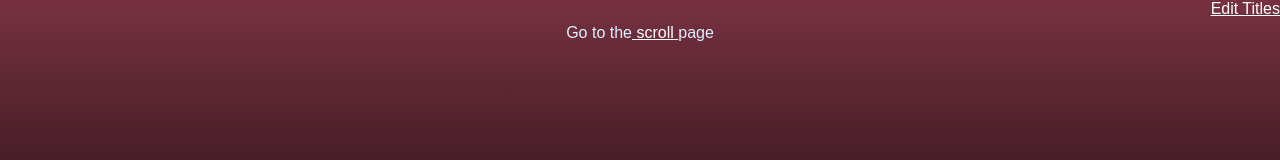
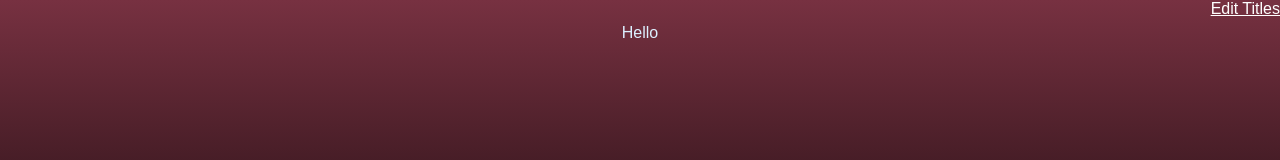
Before and after one commit to mglittleton/library_scroll, a React (Create React App) app in the folder library_scroll/: page /admin in a window 1280 px wide. Shown: the top 160 px of the page. Built offline with nearby package versions, Linux system fonts and the light colour scheme.

Commit message:
Built ProtectedRoute

```diff
--- a/library_scroll/src/App.js
+++ b/library_scroll/src/App.js
@@ -1,5 +1,5 @@
 import React, { Component } from 'react';
-import { Route } from 'react-router-dom';
+import { Route, Switch} from 'react-router-dom';
 import 'slick-carousel/slick/slick.css';
 import 'slick-carousel/slick/slick-theme.css';
 
@@ -10,6 +10,7 @@ import NavBar from './Components/NavBar';
 import SignIn from './Components/User/SignIn';
 import Admin from './Components/Admin';
 import Register from './Components/User/Register';
+import ProtectedRoute from './Components/User/ProtectedRoute';
 
 const { REACT_APP_GOOGLE_API_KEY, REACT_APP_MODE } = process.env;
 
@@ -54,17 +55,20 @@ class App extends Component {
 
   render() {
     const { books } = this.state;
+    localStorage.setItem('authToken', 'blah');
+
     return (
       <div className="App">
         <NavBar />
-        <Route
-          exact
-          path="/"
-          render={(props) => <Scroll books={books} {...props} />}
-        />
-        <Route path="/signin/" render={(props) => <SignIn {...props} />} />
-        <Route path="/register/" render={(props) => <Register {...props} />} />
-        <Route path="/admin/" render={(props) => <Admin {...props} />} />
+        <Switch>
+          <ProtectedRoute exact path="/" books={books} component={Scroll} />
+          <ProtectedRoute path="/admin" component={Admin} />
+          <Route path="/signin/" render={(props) => <SignIn {...props} />} />
+          <Route
+            path="/register/"
+            render={(props) => <Register {...props} />}
+          />
+        </Switch>
       </div>
     );
   }
--- a/library_scroll/src/Components/Admin.js
+++ b/library_scroll/src/Components/Admin.js
@@ -1,14 +1,10 @@
-import { Link } from 'react-router-dom';
+import { Link, Switch } from 'react-router-dom';
+import ProtectedRoute from './User/ProtectedRoute';
 
 function Admin() {
   return (
     <div>
-      Go to the
-      <Link to="/" style={{ color: 'white' }}>
-        {' '}
-        scroll{' '}
-      </Link>
-      page
+      Hello
     </div>
   );
 }
--- a/library_scroll/src/Components/NavBar.js
+++ b/library_scroll/src/Components/NavBar.js
@@ -5,7 +5,7 @@ function NavBar() {
   return (
     <FlexRow justifyBetween style={{ height: '3vh', fontSize: '1em' }}>
       <div></div>
-      <Link to="/signin" style={{ color: 'white' }}>
+      <Link to="/admin" style={{ color: 'white' }}>
         Edit Titles
       </Link>
     </FlexRow>
--- a/library_scroll/src/Components/Scroll.js
+++ b/library_scroll/src/Components/Scroll.js
@@ -42,6 +42,7 @@ export default class Scroll extends Component {
     const book = activeIndex == undefined ? blankBook : books[activeIndex];
     const descr = book.description;
     const title = book.title;
+    console.log(this.props)
 
     return picInitSize ? (
       <div className="slider">
--- a/library_scroll/src/Components/User/ProtectedRoute.js
+++ b/library_scroll/src/Components/User/ProtectedRoute.js
@@ -10,12 +10,11 @@ const ProtectedRoute = ({ component: Component, ...rest }) => {
       */
     return Boolean(localStorage.getItem('authToken'));
   };
-
+  console.log({...rest})
   return (
     <Route
       {...rest}
-      render={(props) =>
-        isAuthorized() ? <Component {...props} /> : <Redirect to="/login" />
+      render={(props) => isAuthorized() ? <Component {...props} /> : <Redirect to="/signin" />
       }
     />
   );
--- a/library_scroll/src/Components/User/Register.js
+++ b/library_scroll/src/Components/User/Register.js
@@ -4,7 +4,7 @@ function Register() {
   return (
     <div>
       Go to the
-      <Link to="/admin" style={{ color: 'white' }}>
+      <Link to="/" style={{ color: 'white' }}>
         {' '}
         admin{' '}
       </Link>
```
